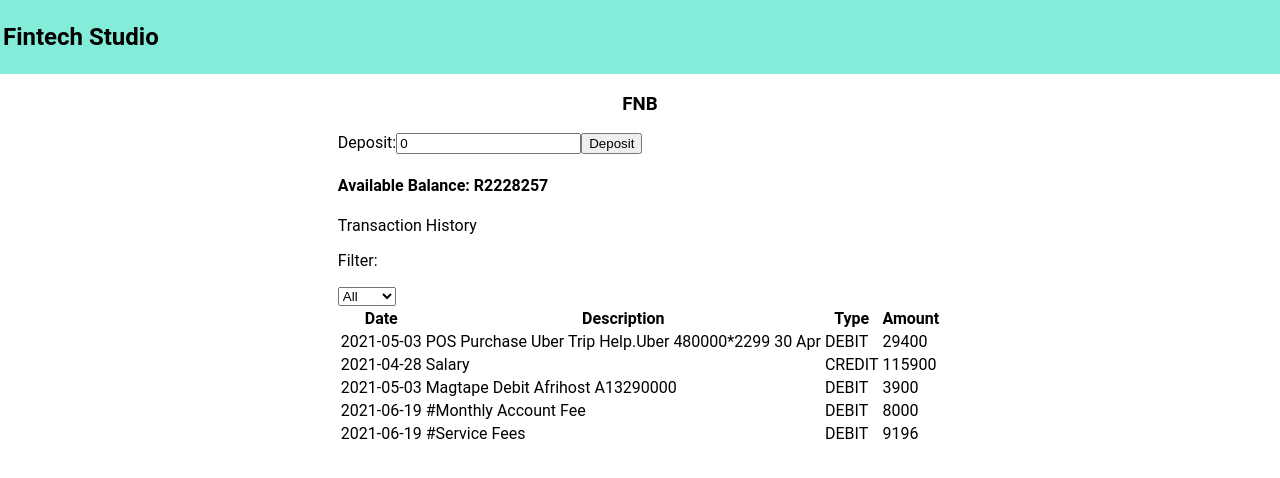
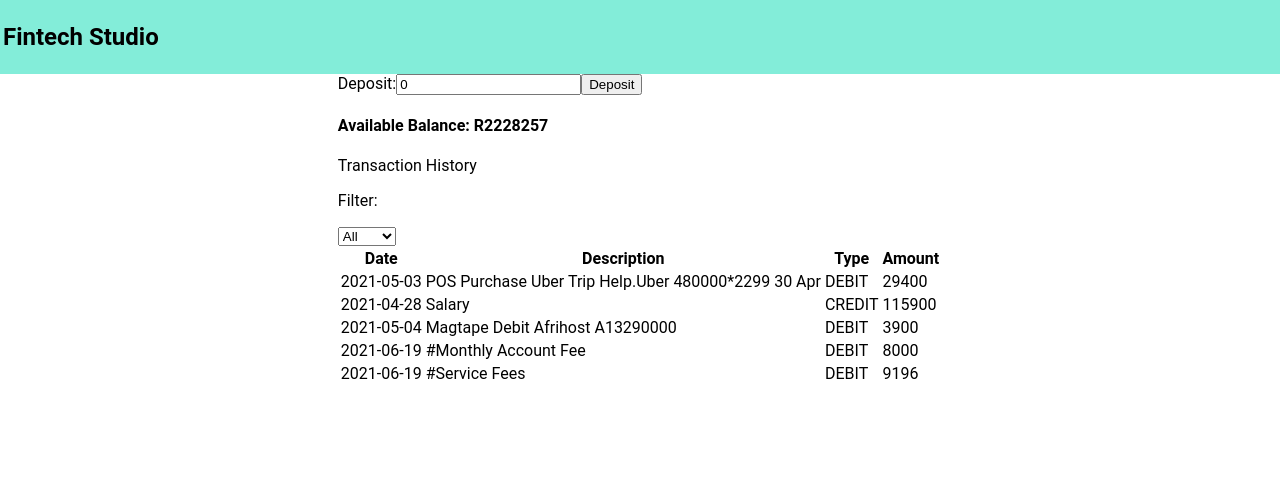
Before and after one commit to OkayAobakwe/wallet, a Next.js app: page / in a window 1280 px wide. Shown: the top 478 px of the page. Built offline with nearby package versions, Linux system fonts and the light colour scheme.

Commit message:
chore(cleanup): code cleanup

```diff
--- a/pages/index.js
+++ b/pages/index.js
@@ -3,8 +3,6 @@ import styles from '../styles/Home.module.css'
 
 import { Navbar } from "../components/Navbar"
 import { Transactions } from "../components/Transactions"
-
-import { data } from "../utils/data"
 
 export default function Home() {
   return (
@@ -16,7 +14,6 @@ export default function Home() {
       </Head>
       <Navbar />
       <main className={styles.main}>
-        <h3>{data[0].bankName}</h3>
         <Transactions/>
       </main>
     </div>
--- a/utils/data.js
+++ b/utils/data.js
@@ -35,7 +35,7 @@ export const data = [
            "type":"DEBIT",
            "amount":3900,
            "runningBalance":2055462,
-           "postingDate":"2021-05-03T00:00:00.000Z",
+           "postingDate":"2021-05-04T00:00:00.000Z",
            "valueDate":"2021-05-03T00:00:00.000Z",
            "actionDate":"2021-05-03T00:00:00.000Z",
            "accruedBankCharge":1900,
```
